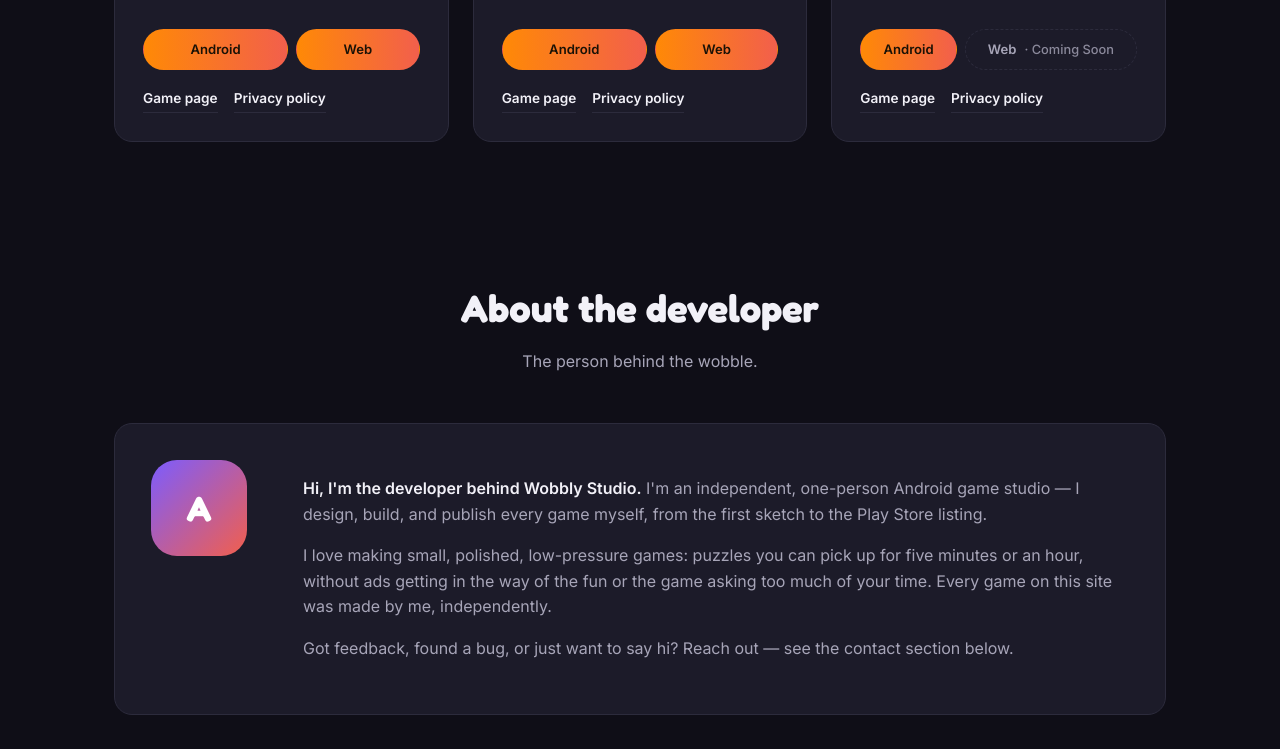
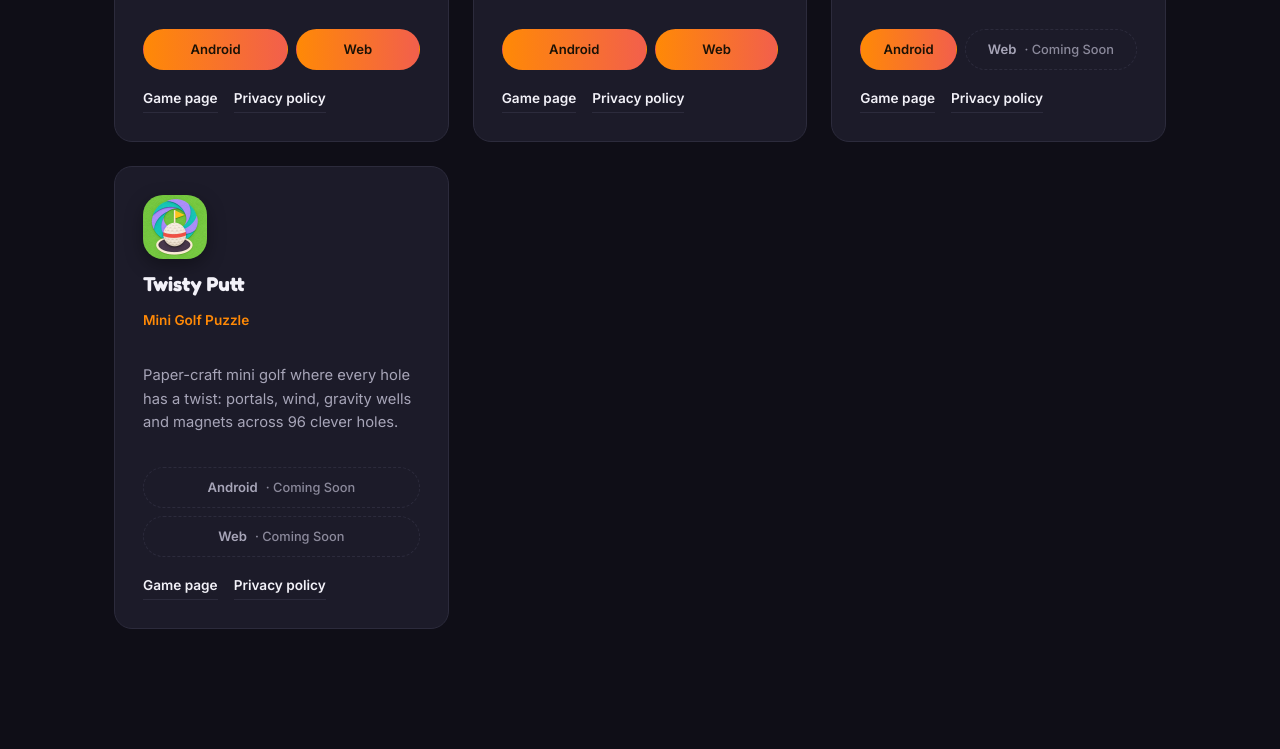
Before and after one commit to ahmedfarouk5253/WobblyStudio, a plain HTML site: page index.html in a window 1280 px wide. Shown: the part 2048-2797 px from the top of the page. Drawn offline with Linux system fonts and the light colour scheme.

Commit message:
Add files via upload

```diff
--- a/index.html
+++ b/index.html
@@ -49,7 +49,7 @@
     <div class="wrap">
       <div class="section-head">
         <h2>Games</h2>
-        <p>Nine games, nine little worlds. Tap a game to read more, or find its privacy policy.</p>
+        <p>Ten games, ten little worlds. Tap a game to read more, or find its privacy policy.</p>
       </div>
 
       <div class="games-grid">
@@ -207,6 +207,23 @@
           </div>
         </article>
 
+        <article class="game-card">
+          <img src="assets/img/games/twisty-putt.webp" alt="" class="game-icon" />
+          <div>
+            <h3>Twisty Putt</h3>
+            <p class="tagline">Mini Golf Puzzle</p>
+          </div>
+          <p class="desc">Paper-craft mini golf where every hole has a twist: portals, wind, gravity wells and magnets across 96 clever holes.</p>
+          <div class="platform-row">
+            <span class="btn btn-soon" aria-disabled="true">Android <small>· Coming Soon</small></span>
+            <span class="btn btn-soon" aria-disabled="true">Web <small>· Coming Soon</small></span>
+          </div>
+          <div class="card-links">
+            <a href="games/twisty-putt/index.html">Game page</a>
+            <a href="games/twisty-putt/privacy-policy.html">Privacy policy</a>
+          </div>
+        </article>
+
       </div>
     </div>
   </section>
```
